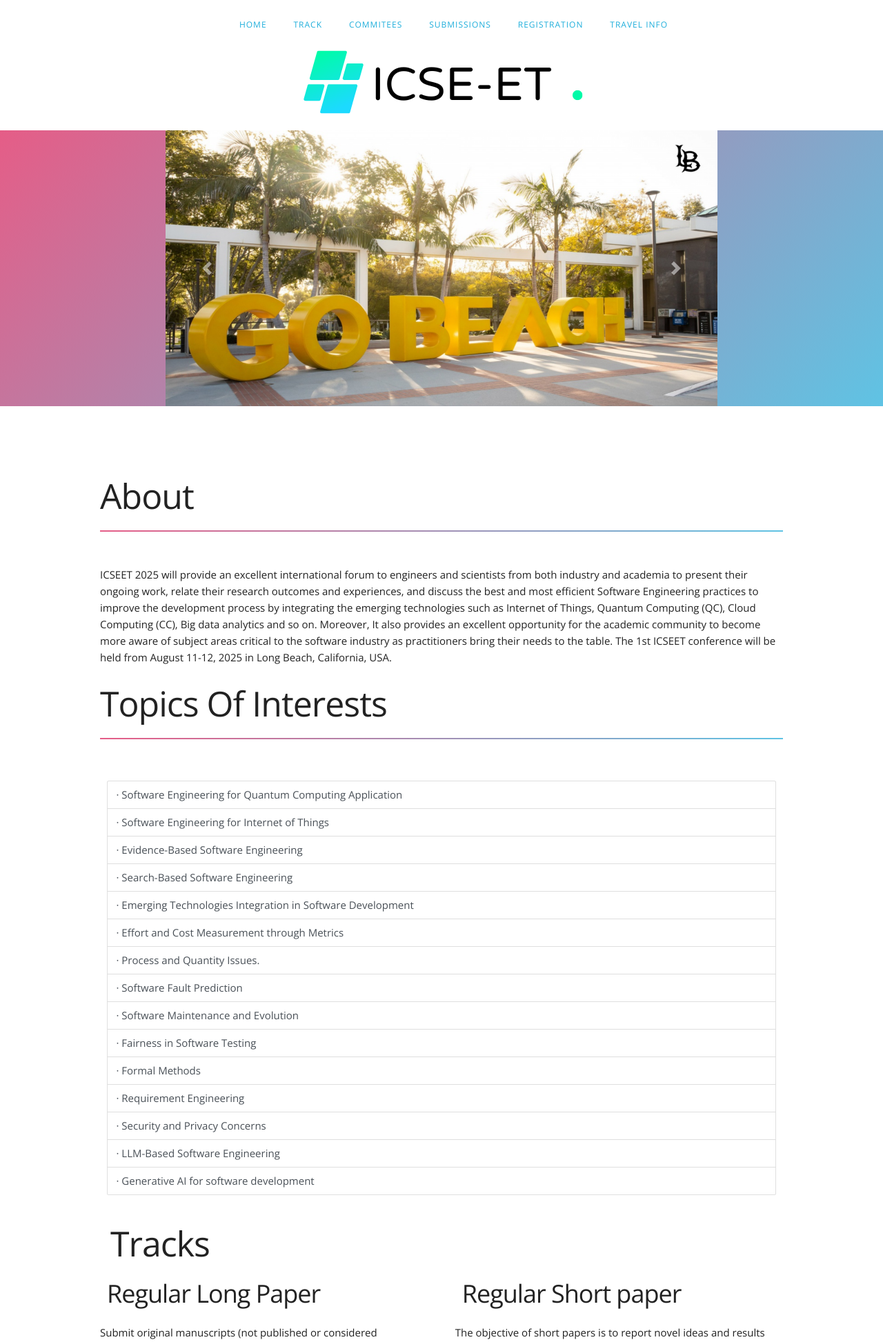
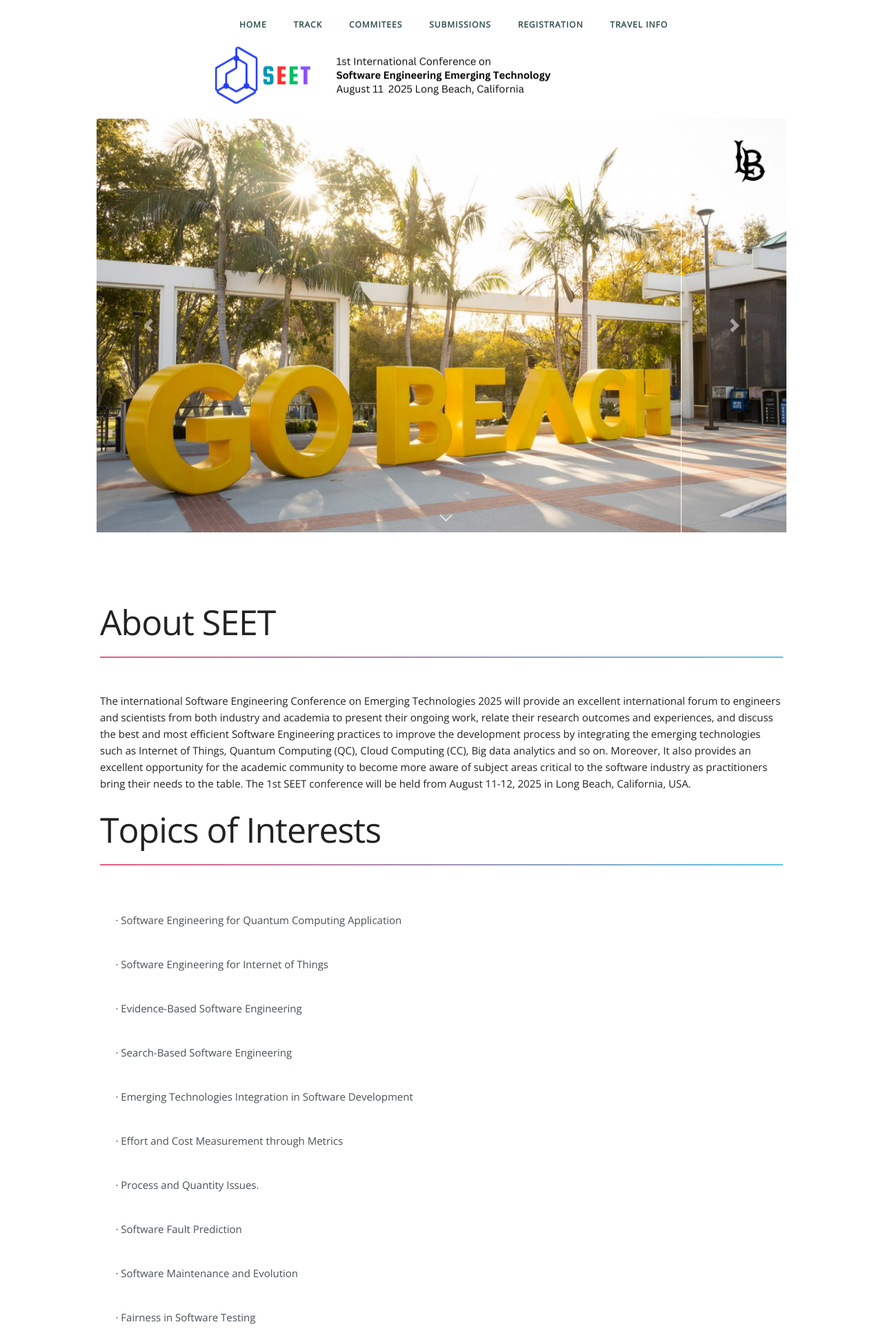
Before and after one commit to ilmaan/ICSE-IT-Conf, a Django app: page / in a window 1280 px wide. Shown: the top 1946 px of the page at 69% size. Run offline with Django 5.2, Linux system fonts and the light colour scheme; grey boxes labelled with a size stand in for pictures from a placeholder-image service; some libraries are stand-ins or nearby versions.

Commit message:
Requested Changes

```diff
--- a/ICSE_ET/settings.py
+++ b/ICSE_ET/settings.py
@@ -27,6 +27,7 @@ SECRET_KEY = 'django-insecure-ab9@#cm7mq8!vwtc@-6-d=tvq$*hvyh!=+bqp5a^56&*9oejuo
 DEBUG = True
 
 ALLOWED_HOSTS = ["sw-conf.com"]
+ALLOWED_HOSTS = []
 
 
 # Application definition
--- a/static/app/css/home.css
+++ b/static/app/css/home.css
@@ -223,17 +223,19 @@ header {
 	justify-content: center;
  width: 100%;
 	/* height: 70vh; */
-	background: #e55d87;
+	/* background: #e55d87;
 	background: -moz-linear-gradient(-45deg, #e55d87 0%, #5fc3e4 100%);
 	background: -webkit-linear-gradient(-45deg, #e55d87 0%, #5fc3e4 100%);
 	background: linear-gradient(135deg, #e55d87 0%, #5fc3e4 100%);
- filter: progid:DXImageTransform.Microsoft.gradient( startColorstr='#e55d87', endColorstr='#5fc3e4', GradientType=1 );
+ filter: progid:DXImageTransform.Microsoft.gradient( startColorstr='#e55d87', endColorstr='#5fc3e4', GradientType=1 ); */
 }
 
 
 .headerlogo {
   text-align: center;
   padding: 5% 4% 1% 4%;
+  text-align: left;
+  margin-left: 20%;
 }
 
 .title {
@@ -365,9 +367,11 @@ nav ul a {
 	text-transform: uppercase;
 	font-size: 12px;
 	text-decoration: none;
+	font-weight: 700;
+	color: darkslategray;
 }
 nav ul a:hover {
-	color: #CFCFCF;
+	color: black;
 }
 .mobile-toggle {
 	display: none;
@@ -702,3 +706,12 @@ pre, blockquote, dl, figure, table, p, ul, ol, form {
 	background: linear-gradient(135deg, #e55d87 0%, #5fc3e4 100%);
 	margin-bottom: 50px;
 }
+
+
+.list-group-item{
+	border: none;
+}
+
+.tracks{
+	text-align: justify;
+}
--- a/templates/home.html
+++ b/templates/home.html
@@ -4,7 +4,7 @@
 <head>
     <meta charset="UTF-8">
     <meta name="viewport" content="width=device-width, initial-scale=1.0">
-    <title>ICSE-ET</title>
+    <title>SEET</title>
 
     <link rel="stylesheet" href="https://cdnjs.cloudflare.com/ajax/libs/normalize/4.2.0/normalize.min.css">
     <link rel="stylesheet" href="https://cdnjs.cloudflare.com/ajax/libs/typicons/2.0.8/typicons.min.css">
@@ -23,7 +23,7 @@
 –––––––––––––––––––––––––––––––––––––––––––––––––– -->
 
 <div class="headerlogo">
-    <img src="{% static 'app/images/ICSE-ET.png' %}" alt="">
+    <img src="{% static 'app/images/SEET.png' %}" alt="">
 </div>
 <header id="header">
     <div class="main_nav sticky">
@@ -46,13 +46,13 @@
         <div id="carouselExampleControls" class="carousel slide" data-ride="carousel">
             <div class="carousel-inner">
               <div class="carousel-item active">
-                <img src="{% static 'app/images/csulbslider1.jpg' %}" width="800px" height="400px" class="d-block " src="..." alt="First slide">
+                <img src="{% static 'app/images/csulbslider1.jpg' %}" width="1000px" height="600px" class="d-block " src="..." alt="First slide">
               </div>
               <div class="carousel-item">
-                <img src="{% static 'app/images/csulbslider2.jpg' %}" width="800px" height="400px" class="d-block " src="..." alt="Second slide">
+                <img src="{% static 'app/images/csulbslider2.jpg' %}" width="1000px" height="600px" class="d-block " src="..." alt="Second slide">
               </div>
               <div class="carousel-item">
-                <img src="{% static 'app/images/csulbslider3.jpg' %}" width="800px" height="400px" class="d-block " src="..." alt="Third slide">
+                <img src="{% static 'app/images/csulbslider3.jpg' %}" width="1000px" height="600px" class="d-block " src="..." alt="Third slide">
               </div>
             </div>
             <a class="carousel-control-prev" href="#carouselExampleControls" role="button" data-slide="prev">
@@ -76,57 +76,83 @@
   <section id="about">
     <div class="container">
       <div class="row">
-        <h1>About</h1>
+        <h1>About SEET</h1>
         <div class="block"></div>
-        <p>ICSEET 2025 will provide an excellent international forum to engineers and scientists from both industry and academia to present their ongoing work, relate their research outcomes and experiences, and discuss the best and most efficient Software Engineering practices to improve the development process by integrating the emerging technologies such as Internet of Things, Quantum Computing (QC), Cloud Computing (CC), Big data analytics and so on. Moreover, It also provides an excellent opportunity for the academic community to become more aware of subject areas critical to the software industry as practitioners bring their needs to the table. The 1st ICSEET conference will be held from August 11-12, 2025 in Long Beach, California, USA.
+        <p>The international Software Engineering Conference on Emerging Technologies 2025 will provide an excellent international forum to engineers and scientists from both industry and academia to present their ongoing work, relate their research outcomes and experiences, and discuss the best and most efficient Software Engineering practices to improve the development process by integrating the emerging technologies such as Internet of Things, Quantum Computing (QC), Cloud Computing (CC), Big data analytics and so on. Moreover, It also provides an excellent opportunity for the academic community to become more aware of subject areas critical to the software industry as practitioners bring their needs to the table. The 1st SEET conference will be held from August 11-12, 2025 in Long Beach, California, USA.
         </p>
       </div>
 
       <div class="row">
-        <h1>Topics Of Interests</h1>
+        <h1>Topics of Interests</h1>
         <div class="block"></div>
         <div class="list-group w-100 p-3 mb-5">
-            <a href="#" class="list-group-item list-group-item-action">·       Software Engineering for Quantum Computing Application</a>
-            <a href="#" class="list-group-item list-group-item-action">·       Software Engineering for Internet of Things</a>
-            <a href="#" class="list-group-item list-group-item-action">·       Evidence-Based Software Engineering</a>
-            <a href="#" class="list-group-item list-group-item-action">·       Search-Based Software Engineering</a>
-            <a href="#" class="list-group-item list-group-item-action">·       Emerging Technologies Integration in Software Development</a>
-            <a href="#" class="list-group-item list-group-item-action">·       Effort and Cost Measurement through Metrics</a>
-            <a href="#" class="list-group-item list-group-item-action">·       Process and Quantity Issues.</a>
-            <a href="#" class="list-group-item list-group-item-action">·       Software Fault Prediction</a>
-            <a href="#" class="list-group-item list-group-item-action">·       Software Maintenance and Evolution</a>
-            <a href="#" class="list-group-item list-group-item-action">·       Fairness in Software Testing</a>
-            <a href="#" class="list-group-item list-group-item-action">·       Formal Methods</a>
-            <a href="#" class="list-group-item list-group-item-action">·       Requirement Engineering</a>
-            <a href="#" class="list-group-item list-group-item-action">·       Security and Privacy Concerns</a>
-            <a href="#" class="list-group-item list-group-item-action">·       LLM-Based Software Engineering</a>
-            <a href="#" class="list-group-item list-group-item-action">·       Generative AI for software development</a>
+            <p  class="list-group-item list-group-item-action">·       Software Engineering for Quantum Computing Application</p>
+            <p  class="list-group-item list-group-item-action">·       Software Engineering for Internet of Things</p>
+            <p  class="list-group-item list-group-item-action">·       Evidence-Based Software Engineering</p>
+            <p  class="list-group-item list-group-item-action">·       Search-Based Software Engineering</p>
+            <p  class="list-group-item list-group-item-action">·       Emerging Technologies Integration in Software Development</p>
+            <p  class="list-group-item list-group-item-action">·       Effort and Cost Measurement through Metrics</p>
+            <p  class="list-group-item list-group-item-action">·       Process and Quantity Issues.</p>
+            <p  class="list-group-item list-group-item-action">·       Software Fault Prediction</p>
+            <p  class="list-group-item list-group-item-action">·       Software Maintenance and Evolution</p>
+            <p  class="list-group-item list-group-item-action">·       Fairness in Software Testing</p>
+            <p  class="list-group-item list-group-item-action">·       Formal Methods</p>
+            <p  class="list-group-item list-group-item-action">·       Requirement Engineering</p>
+            <p  class="list-group-item list-group-item-action">·       Security and Privacy Concerns</p>
+            <p  class="list-group-item list-group-item-action">·       LLM-Based Software Engineering</p>
+            <p  class="list-group-item list-group-item-action">·       Generative AI for software development</p>
 
           </div>
       </div>
 
       <h1 id="tracks" >Tracks</h1>
-      <div  class="row">
+      <div  class="row tracks">
 
         <div class="six columns">
-          <h3><span class="typcn typcn-device-desktop icon"></span>Regular Long Paper</h3>
+          <h3><span class="typcn typcn-device-desktop icon"></span>Regular Paper</h3>
           <p>Submit original manuscripts (not published or considered elsewhere) with a maximum of twelve pages (context and references). Each paper should include a title, the name and affiliation of each author, a 300-word abstract, and up to 6 keywords. The format of your submission must follow the ICSEET conference proceedings format (PDF | Word DOCX | Latex).
         </p>
 
+        <div class="">
+          <h3><span class="typcn typcn-cog-outline icon"></span>Idea and Vision Paper</h3>
+          <p>The objective of short papers is to report novel ideas and results that have not been fully evaluated. Submit original manuscripts (not published or considered elsewhere) with a maximum of ten pages (context and references). Each paper should include a title, the name and affiliation of each author, a 300-word abstract, and up to 6 keywords. The format of your submission must follow the QRS conference proceedings format (PDF | Word DOCX | Latex).</p>
+
         </div>
-        <div class="six columns">
-          <h3><span class="typcn typcn-pen icon"></span>Regular Short paper          </h3>
+
+        <div class="">
+          <h3><span class="typcn typcn-pen icon"></span>Short Paper          </h3>
           <p>The objective of short papers is to report novel ideas and results that have not been fully evaluated. Submit original manuscripts (not published or considered elsewhere) with a maximum of ten pages (context and references). Each paper should include a title, the name and affiliation of each author, a 300-word abstract, and up to 6 keywords. The format of your submission must follow the QRS conference proceedings format (PDF | Word DOCX | Latex).
         </p>
 
         </div>
+
+        </div>
+        <!-- <div class="six columns">
+          <h3><span class="typcn typcn-pen icon"></span>Short Paper          </h3>
+          <p>The objective of short papers is to report novel ideas and results that have not been fully evaluated. Submit original manuscripts (not published or considered elsewhere) with a maximum of ten pages (context and references). Each paper should include a title, the name and affiliation of each author, a 300-word abstract, and up to 6 keywords. The format of your submission must follow the QRS conference proceedings format (PDF | Word DOCX | Latex).
+        </p>
+
+        </div> -->
+        <div class="six columns">
+          <h3><span class="typcn typcn-lightbulb icon"></span>Student Research Competition</h3>
+          <p>The Student Research Competition (SRC) offers a unique forum for undergraduate and graduate students to present their original research before a panel of judges and attendees at conference. The SRC track provides participants a chance to meet other students and to get direct feedback on their work from experts. The steps to participate in SRC as follow.
+              <ul>
+                  <li>Submission through the system </li>
+                  <li>SRC article could be submitted by undergraduate and graduate level students with their supervisor names.</li>
+                  <li>First day, the author of accepted articles will join the poster session where a team of judges will select the top 5 articles.</li>
+                  <li>Second day, authors of selected article will do oral presentation and top three authors will get cash reward of 400$, 300$ and 200$ respectively.</li>
+
+              </ul>
+              Each paper should include a title, the name and affiliation of each author, a 300-word abstract, and up to 6 keywords. The format of your submission must follow the QRS conference proceedings format (PDF | Word DOCX | Latex).Submission
+              </p>
+        </div>
         <div class="row">
-          <div class="six columns">
+          <!-- <div class="six columns">
             <h3><span class="typcn typcn-cog-outline icon"></span>Idea and Vision Paper</h3>
             <p>The objective of short papers is to report novel ideas and results that have not been fully evaluated. Submit original manuscripts (not published or considered elsewhere) with a maximum of ten pages (context and references). Each paper should include a title, the name and affiliation of each author, a 300-word abstract, and up to 6 keywords. The format of your submission must follow the QRS conference proceedings format (PDF | Word DOCX | Latex).</p>
 
-          </div>
-          <div class="six columns">
+          </div> -->
+          <!-- <div class="six columns">
             <h3><span class="typcn typcn-lightbulb icon"></span>Student Research Competition</h3>
             <p>The Student Research Competition (SRC) offers a unique forum for undergraduate and graduate students to present their original research before a panel of judges and attendees at conference. The SRC track provides participants a chance to meet other students and to get direct feedback on their work from experts. The steps to participate in SRC as follow.
                 <ul>
@@ -138,7 +164,13 @@
                 </ul>
                 Each paper should include a title, the name and affiliation of each author, a 300-word abstract, and up to 6 keywords. The format of your submission must follow the QRS conference proceedings format (PDF | Word DOCX | Latex).Submission
                 </p>
-          </div>
+          </div> -->
+          <!-- <div class="six columns">
+            <h3><span class="typcn typcn-pen icon"></span>Short Paper          </h3>
+            <p>The objective of short papers is to report novel ideas and results that have not been fully evaluated. Submit original manuscripts (not published or considered elsewhere) with a maximum of ten pages (context and references). Each paper should include a title, the name and affiliation of each author, a 300-word abstract, and up to 6 keywords. The format of your submission must follow the QRS conference proceedings format (PDF | Word DOCX | Latex).
+          </p>
+
+          </div> -->
         </div>
       </div>
     </div>
@@ -153,7 +185,7 @@
         <h1>Committees</h1>
         <div class="block"></div>
         <!-- <p>Lorem ipsum dolor sit amet, consetetur sadipscing elitr, sed diam nonumy eirmod tempor invidunt ut labore et dolore magna aliquyam erat, sed diam voluptua. At vero eos et accusam et justo duo dolores et ea rebum. Stet clita kasd gubergren, no sea takimata sanctus est Lorem ipsum dolor sit amet.</p> -->
-      <h2>General Chair</h2>
+      <h2>General Chairs</h2>
     </div>
       <div class="row mb-4">
         <div class="three columns"> <img src="http://placehold.it/220x220" width="220" height="220" alt=""/>
@@ -287,7 +319,7 @@
   <!-- Contact Section
   –––––––––––––––––––––––––––––––––––––––––––––––––– -->
 
-  <section id="contact">
+  <!-- <section id="contact">
     <div class="container">
       <h1>Contact</h1>
       <div class="block"></div>
@@ -309,7 +341,7 @@
         </div>
       </form>
     </div>
-  </section>
+  </section> -->
 
   <!-- Footer Section
   –––––––––––––––––––––––––––––––––––––––––––––––––– -->
```
Also changed, not shown: static/app/images/SEET.png (added).
